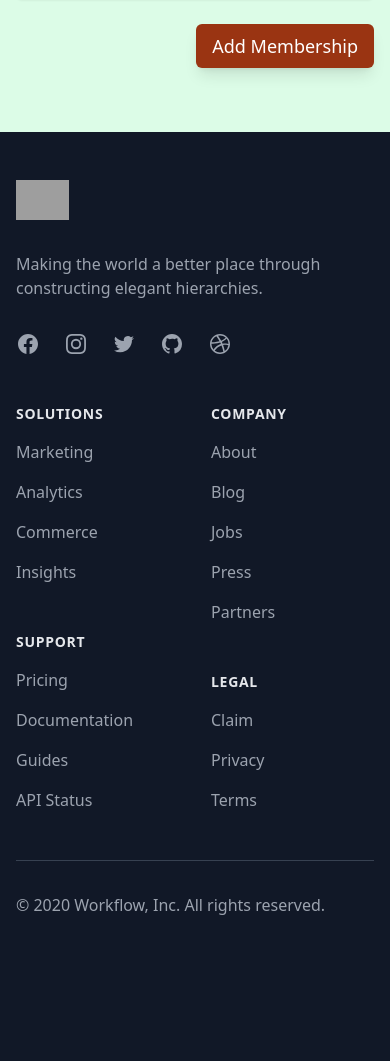
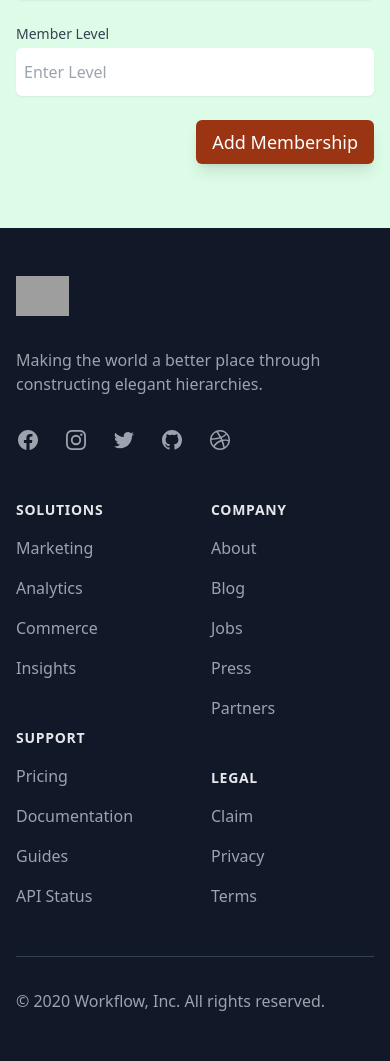
Before and after one commit to Apfirebolt/social-membership-in-django-and-react, a Django app: page /accounts/membership in a window 390 px wide. Shown: the part 644-1705 px from the top of the page. Before the commit the page ends 1559 px from the top, so only its background shows below. Run offline with Django 3.2, Linux system fonts and the light colour scheme; the visitor is signed in with stand-in values (Sample User, id 1); data comes from the database, SQL or seed files in the repository; some libraries are stand-ins or nearby versions; grey boxes are pictures that could not be loaded.

Commit message:
feat: added level to group members

```diff
--- a/accounts/views.py
+++ b/accounts/views.py
@@ -143,10 +143,15 @@
         # get the group object
         group_id = request.POST.get('group')
         user_id = request.POST.get('user')
+        level = request.POST.get('level')
         # create a message object
         group = UserGroups.objects.get(id=group_id)
         user = CustomUser.objects.get(id=user_id)
-        GroupMembers.objects.create(group=group, member=user)
+        # check if member already exists
+        if GroupMembers.objects.filter(group=group, member=user).exists():
+            messages.add_message(self.request, messages.ERROR, format(user.username) + ' is already a member of ' + format(group.name) + ' group!')
+            return HttpResponseRedirect(reverse('accounts:dashboard'))
+        GroupMembers.objects.create(group=group, member=user, level=level)
         # return formatted response
         messages.add_message(self.request, messages.INFO, format(user.username) + ' has been added to ' + format(group.name) + ' group!')
         return HttpResponseRedirect(reverse('accounts:dashboard'))
--- a/core/models.py
+++ b/core/models.py
@@ -36,7 +36,7 @@ class GroupMembers(models.Model):
     group = models.ForeignKey(UserGroups, on_delete=models.CASCADE, related_name='group_members')
     member = models.ForeignKey(AUTH_USER_MODEL, on_delete=models.CASCADE, related_name='member')
     createdAt = models.DateTimeField("Created At", auto_now_add=True)
-
+    level = models.CharField("Level", max_length=255, blank=True, null=True)
 
     def __str__(self):
         return self.group.name + " - " + self.member.username
--- a/templates/group/group_detail.html
+++ b/templates/group/group_detail.html
@@ -25,7 +25,7 @@ Social Membership - Group Detail
                 </div>
                 {% for member in members %}
                 <div class="bg-gray-100 p-4">
-                    <p>{{ member }}</p>
+                    <p class="bg-pink-400">{{ member }}</p>
                     <span>{{ member }}</span>
                 </div>
                 {% endfor %}
@@ -37,7 +37,7 @@ Social Membership - Group Detail
             {% endif %}
 
             {% if messages|length > 0 %}
-                <div class="bg-gray-100 p-4 my-2 text-center">
+                <div class="bg-gray-100 p-4 my-2">
                     <h2 class="text-2xl font-bold">Messages</h2>
                 </div>
                 {% for message in messages %}
--- a/templates/group/membership.html
+++ b/templates/group/membership.html
@@ -56,6 +56,13 @@ Social Membership - Membership
                                 </div>
                             </div>
 
+                            <div>
+                                <label for="level" class="block text-sm font-medium text-gray-700">Member Level</label>
+                                <div class="mt-1">
+                                    <input type="text" name="level" class="block w-full py-3 px-2 shadow-sm sm:text-sm focus:ring-grape-500 focus:border-grape-500 border-gray-300 rounded-md" placeholder="Enter Level" />
+                                </div>
+                            </div>
+
                             <div class="text-right sm:col-span-2">
                                 <button type="submit"
                                     class="inline-flex justify-center py-2 px-4 shadow-lg text-lg bg-orange-800 text-white rounded-md focus:outline-none focus:ring-2 focus:ring-offset-2 focus:ring-grape-500">
```
Also changed, not shown: core/migrations/0005_groupmembers_level_alter_usergroups_description.py (added).
